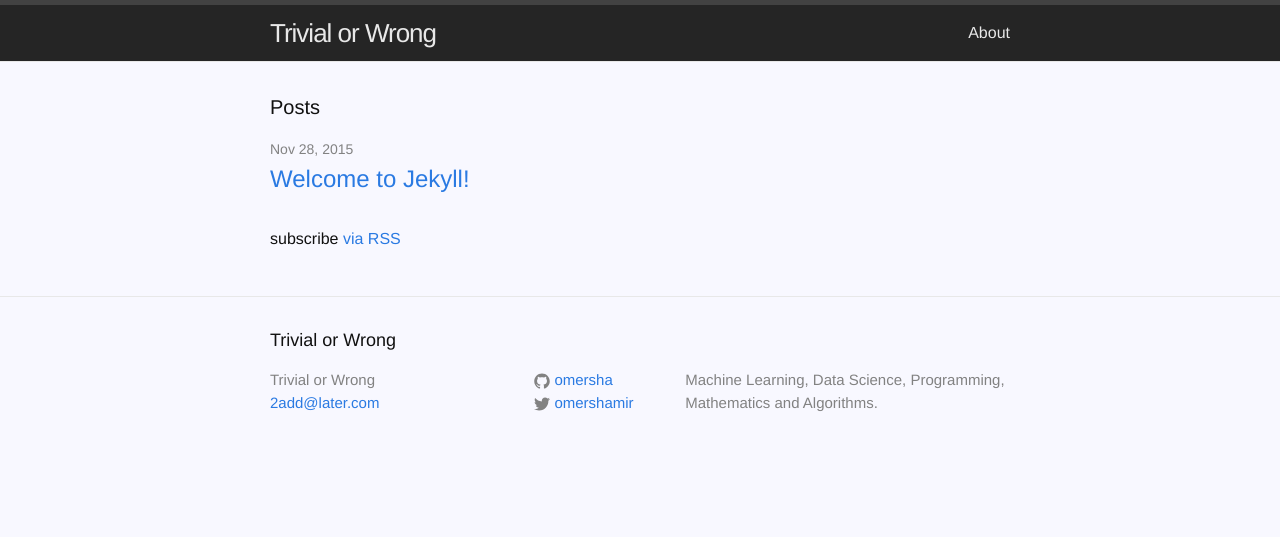
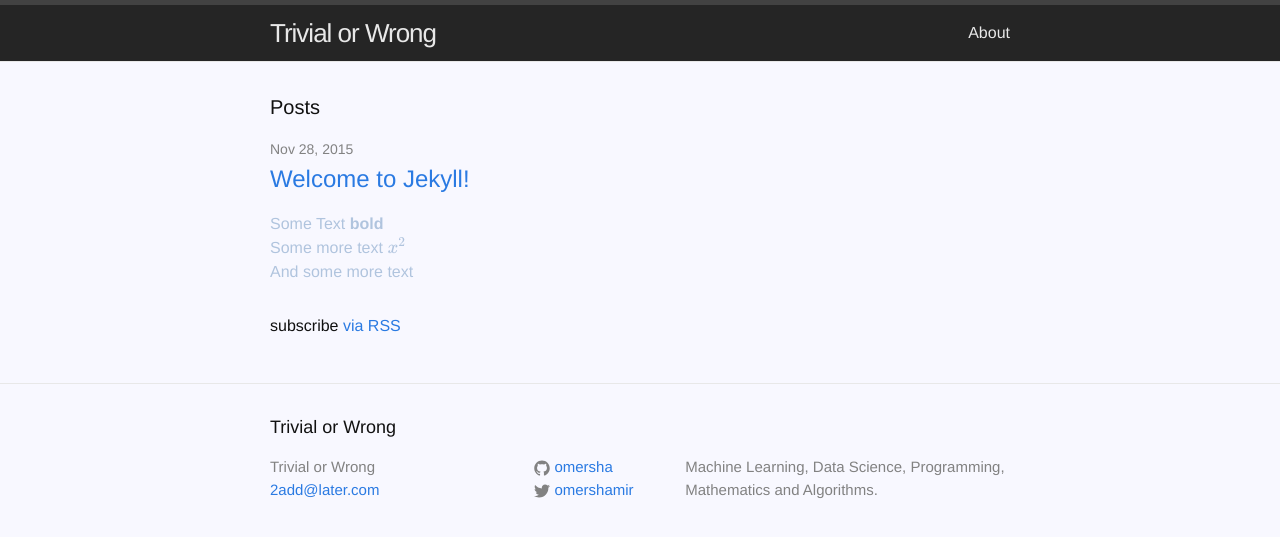
Before and after one commit to omersha/omersha.github.io, a Jekyll site: the page built from index.html, in a window 1280 px wide. Shown: the top 537 px of the page. Built offline with Jekyll 4.4.1, drawn with Linux system fonts in a browser that asks for light colours; formulas are drawn with MathJax 3.

Commit message:
previews

```diff
--- a/_posts/2015-11-28-welcome-to-jekyll.markdown
+++ b/_posts/2015-11-28-welcome-to-jekyll.markdown
@@ -3,6 +3,10 @@ layout: post
 title:  "Welcome to Jekyll!"
 date:   2015-11-28 18:46:12
 categories: jekyll update
+preview: |
+   Some Text **bold**
+   Some more text $x^2$
+   And some more text
 ---
 Trial: $x^2+\infty$
 
--- a/_sass/_layout.scss
+++ b/_sass/_layout.scss
@@ -235,3 +235,7 @@
         }
     }
 }
+
+.preview-text {
+   color: $preview-text;
+}
--- a/css/main.scss
+++ b/css/main.scss
@@ -27,6 +27,7 @@ $content-width:    800px;
 $on-palm:          600px;
 $on-laptop:        800px;
 
+$preview-text:     #b0c4de;
 
 
 // Using media queries with like this:
--- a/index.html
+++ b/index.html
@@ -14,6 +14,7 @@ layout: default
         <h2>
           <a class="post-link" href="{{ post.url | prepend: site.baseurl }}">{{ post.title }}</a>
         </h2>
+        <article class="preview-text">{{ post.preview | newline_to_br | markdownify }}</article>
       </li>
     {% endfor %}
   </ul>
```
